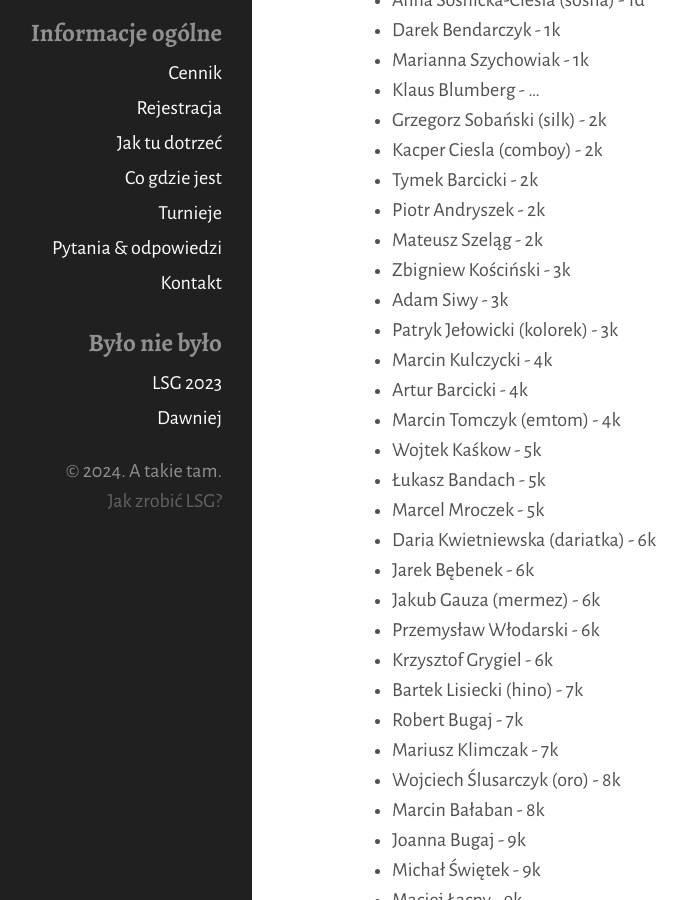
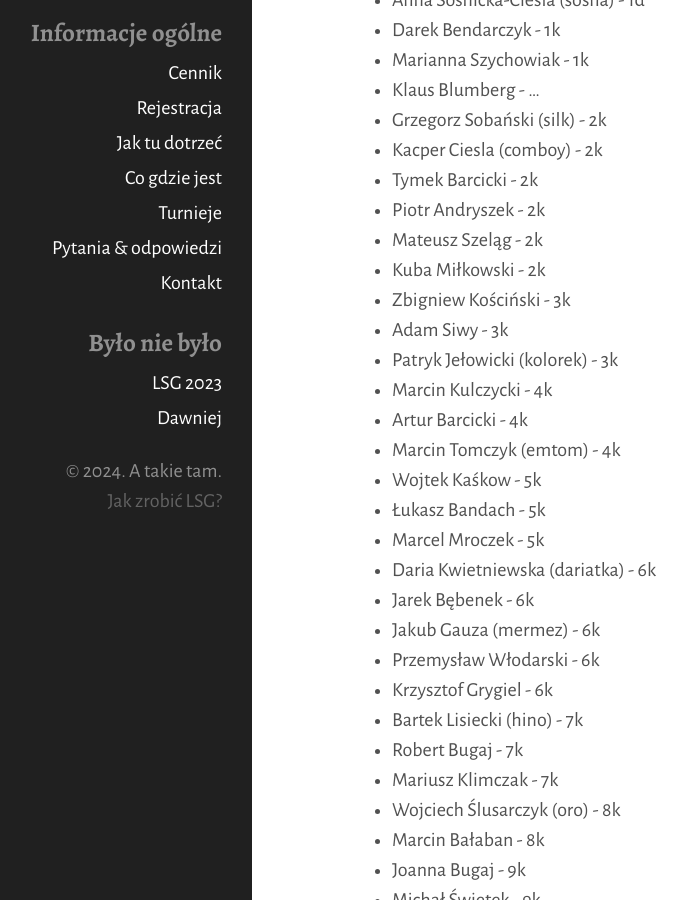
Before and after one commit to tasuki/lsg, a Jekyll site: the page built from zarejestrowani.md, in a window 1280 px wide and 900 px high, scrolled down 465 px. Shown: the whole window, without its empty margins (108-795 px from the left). Built offline with Jekyll 4.4.1, drawn with Linux system fonts in a browser that asks for light colours.

Commit message:
Update zarejestrowani.md

```diff
--- a/zarejestrowani.md
+++ b/zarejestrowani.md
@@ -26,6 +26,7 @@ Zarejestrowani uczestnicy, mniej więcej według stopnia:
 - Tymek Barcicki - 2k
 - Piotr Andryszek - 2k
 - Mateusz Szeląg - 2k
+- Kuba Miłkowski - 2k
 - Zbigniew Kościński - 3k
 - Adam Siwy - 3k
 - Patryk Jełowicki (kolorek) - 3k
```
